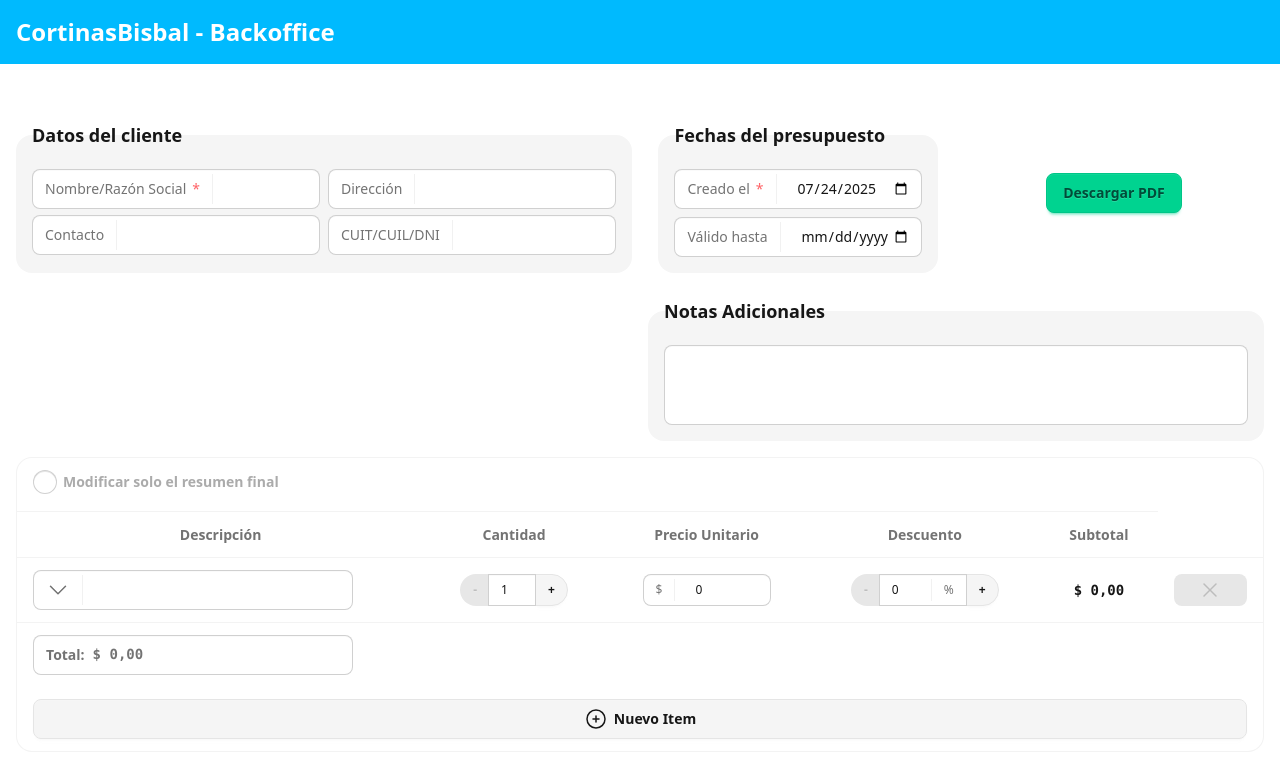
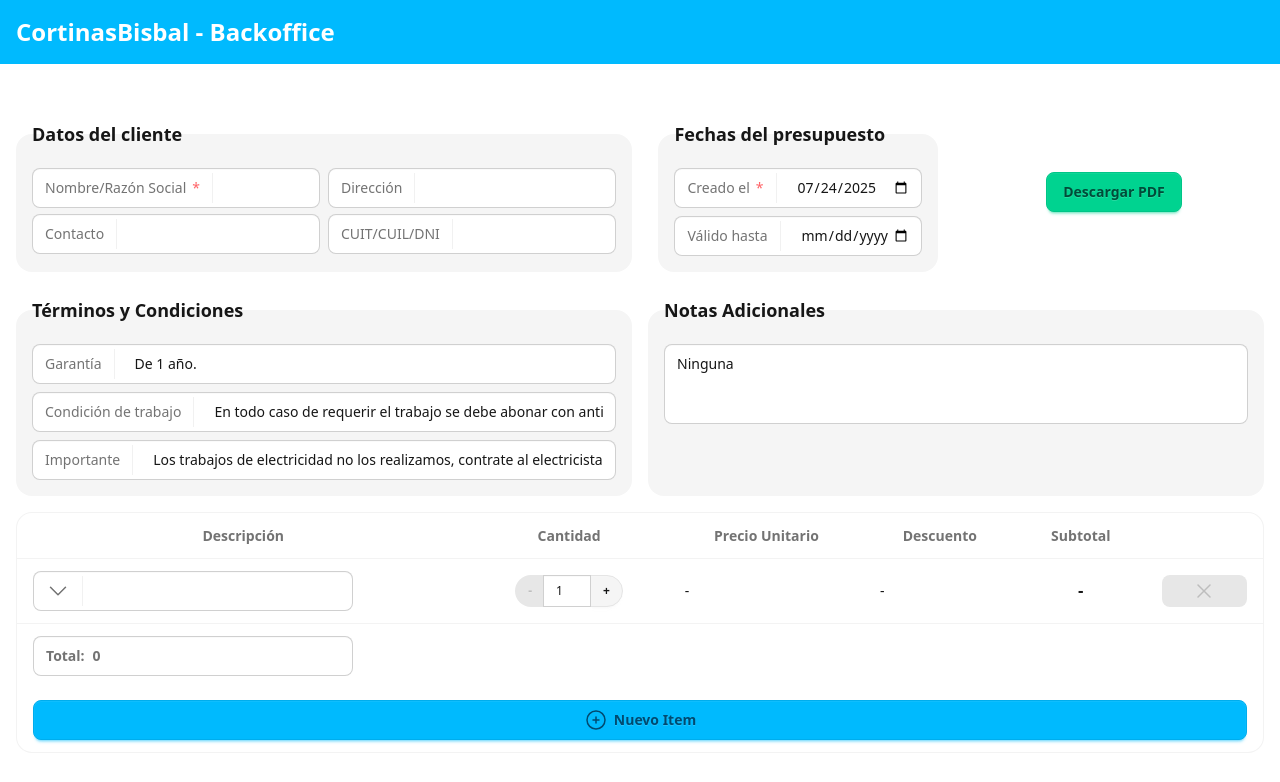
Before and after one commit to dapabe/cortinas-metalicas-bisbal, a Next.js app: page /backoffice in a window 1280 px wide. Shown: the top 782 px of the page. Built offline with nearby package versions, Linux system fonts and the light colour scheme.

Commit message:
[skip deploy] feat: update budget form and schema, improve PDF generation with new colors and subheader

```diff
--- a/src/components/form/HorizontalText.input.jsx
+++ b/src/components/form/HorizontalText.input.jsx
@@ -14,7 +14,7 @@ export function HorizontalTextInput({ label, isRequired = false, inputName }) {
 	return (
 		<label
 			aria-invalid={!!formState.errors[inputName] ? "true" : undefined}
-			className="input aria-[invalid]:input-error"
+			className="input aria-[invalid]:input-error w-full"
 		>
 			<span className="label">
 				{label}
--- a/src/components/pages/backoffice/BudgetTable.form.Row.jsx
+++ b/src/components/pages/backoffice/BudgetTable.form.Row.jsx
@@ -38,14 +38,17 @@ export function BudgetTableFormRow({ index }) {
  * @param {{index: number }} props
  */
 BudgetTableFormRow.InputDescription = function InputDescription({ index }) {
-	const { control, register, setValue } = useFormContext();
+	const { control, register, formState } = useFormContext();
 
 	const value = useWatch({ control, name: `list.${index}.description` });
 
 	// const [selected, setSelected] = useState(null);
 
 	return (
-		<label className="input input-md">
+		<label
+			aria-invalid={!!formState.errors?.list?.[index] ? "true" : undefined}
+			className="input input-md aria-[invalid]:input-error"
+		>
 			<button type="button" className="label">
 				<ChevronDownIcon className="size-6" />
 			</button>
@@ -235,7 +238,7 @@ BudgetTableFormRow.RowTotal = function RowTotal({ index }) {
  */
 BudgetTableFormRow.RemoveItem = function RemoveItem({ index }) {
 	const { control } = useFormContext();
-	const arr = useFieldArray({
+	const { remove } = useFieldArray({
 		control,
 		name: "list",
 	});
@@ -248,7 +251,7 @@ BudgetTableFormRow.RemoveItem = function RemoveItem({ index }) {
 			type="button"
 			disabled={items.length <= 1}
 			className="btn btn-sm btn-block btn-error"
-			onClick={() => arr.remove(index)}
+			onClick={() => remove(index)}
 		>
 			<XMarkIcon className="size-6" />
 		</button>
--- a/src/components/pages/backoffice/BudgetTable.form.jsx
+++ b/src/components/pages/backoffice/BudgetTable.form.jsx
@@ -20,7 +20,7 @@ export function BudgetTableForm() {
 	const methods = useForm({
 		/** @type {import("#/schemas/BudgetForm.schema").IBudgetForm} */
 		defaultValues: {
-			_onlyShowTotal: false,
+			_onlyShowTotal: true,
 			createdAt: new Date().toISOString().split("T")[0],
 			validUntil: null,
 			clientName: "",
@@ -29,7 +29,7 @@ export function BudgetTableForm() {
 			clientID: "",
 			list: [],
 			total: "0",
-			notes: "",
+			notes: "Ninguna",
 			warranty: "De 1 año.",
 			workCompletion:
 				"En todo caso de requerir el trabajo se debe abonar con anticipación el 60% y el 40% restante al finalizar el trabajo.",
@@ -73,7 +73,7 @@ export function BudgetTableForm() {
 						</div>
 					</fieldset>
 
-					<fieldset className="col-span-4 md:col-span-2 lg:col-span-1 fieldset bg-base-200 p-4 rounded-box  m-auto">
+					<fieldset className="col-span-4 md:col-span-2 lg:col-span-1 fieldset bg-base-200 p-4 rounded-box m-auto">
 						<legend className="fieldset-legend text-lg">
 							Fechas del presupuesto
 						</legend>
@@ -92,8 +92,26 @@ export function BudgetTableForm() {
 							</label>
 							<label className="input">
 								<span className="label">Válido hasta</span>
-								<input type="date" {...methods.register("validUntil")} />
+								<input
+									type="date"
+									// min={new Date().toISOString().split("T")[0]}
+									{...methods.register("validUntil")}
+								/>
 							</label>
+						</div>
+					</fieldset>
+
+					<fieldset className="col-span-4 md:col-span-2 fieldset bg-base-200 p-4 rounded-box">
+						<legend className="fieldset-legend text-lg">
+							Términos y Condiciones
+						</legend>
+						<div className="flex flex-col w-full gap-2">
+							<HorizontalTextInput label="Garantía" inputName="warranty" />
+							<HorizontalTextInput
+								label="Condición de trabajo"
+								inputName="workCompletion"
+							/>
+							<HorizontalTextInput label="Importante" inputName="important" />
 						</div>
 					</fieldset>
 
@@ -117,8 +135,8 @@ export function BudgetTableForm() {
 				<div className="overflow-x-auto rounded-box border border-base-content/5 bg-base-100">
 					<table className="table">
 						<thead>
-							<tr>
-								<th>
+							{/* <tr> */}
+							{/* <th>
 									<label className="label">
 										<input
 											type="checkbox"
@@ -127,10 +145,9 @@ export function BudgetTableForm() {
 										/>
 										Modificar solo el resumen final
 									</label>
-								</th>
-								<th colSpan={3}></th>
-								<th colSpan={1}></th>
-							</tr>
+								</th> */}
+							{/* <th colSpan={1}></th> */}
+							{/* </tr> */}
 							<tr className="[&>th]:text-center">
 								<th>{BudgetConfig.TableHeader.Description}</th>
 								<th>{BudgetConfig.TableHeader.Quantity}</th>
@@ -170,6 +187,7 @@ BudgetTableForm.ItemList = function ItemList() {
 
 	useEffect(() => {
 		if (!list.length) {
+			// for (let index = 0; index < 30; index++) {
 			arr.append({
 				description: "",
 				quantity: "1",
@@ -203,13 +221,11 @@ BudgetTableForm.TableResult = function TableResult() {
 		[formList]
 	);
 
-	useEffect(() => {
-		if (!_onlyShowTotal && formList.length)
-			setValue("total", displayedTotal.toString());
-		return () => setValue("total", displayedTotal.toString());
-	}, [_onlyShowTotal, formList]);
-
-	if (!formList.length) return null;
+	// useEffect(() => {
+	// 	if (!_onlyShowTotal && formList.length)
+	// 		setValue("total", displayedTotal.toString());
+	// 	return () => setValue("total", displayedTotal.toString());
+	// }, [_onlyShowTotal, formList]);
 
 	return (
 		<td colSpan={"100%"}>
@@ -243,7 +259,7 @@ BudgetTableForm.AddItem = function AddItem() {
 		<td colSpan={"100%"} className="text-center">
 			<button
 				type="button"
-				className="btn btn-block"
+				className="btn btn-block btn-info"
 				onClick={() =>
 					append({
 						description: "",
--- a/src/constants/budget.config.js
+++ b/src/constants/budget.config.js
@@ -1,3 +1,5 @@
+import { rgb } from "pdf-lib";
+
 export const BudgetConfig = {
 	Titles: {
 		Table: "DETALLE DE PRODUCTOS Y SERVICIOS",
@@ -17,6 +19,10 @@ export const BudgetConfig = {
 			createdAt: "createdAt",
 			validUntil: "validUntil",
 		},
+		Colors: {
+			SubHeaderText: rgb(0.16, 0.38, 0.6),
+			SubHeaderBG: rgb(0.92, 0.94, 0.96),
+		},
 		FontSizes: {
 			SM: 10,
 			MD: 12,
--- a/src/schemas/BudgetForm.schema.js
+++ b/src/schemas/BudgetForm.schema.js
@@ -1,7 +1,7 @@
 import z3 from "zod";
 
 const BudgetItemSchema = z3.object({
-	description: z3.string(),
+	description: z3.string().trim().min(3),
 	price: z3.coerce.number().min(0),
 	quantity: z3.coerce.number().min(1),
 	discount: z3.coerce.number().min(0).max(100),
@@ -9,9 +9,10 @@ const BudgetItemSchema = z3.object({
 });
 
 export const BudgetFormSchema = z3.object({
+	_onlyShowTotal: z3.boolean(),
 	createdAt: z3.coerce.date(),
 	validUntil: z3.coerce.date().nullable(),
-	clientName: z3.string().min(3),
+	clientName: z3.string().trim().min(3),
 	clientLocation: z3.string().optional(),
 	clientContact: z3.string().optional(),
 	clientID: z3.string().optional(),
@@ -28,10 +29,5 @@ export const BudgetFormSchema = z3.object({
  */
 
 /**
- *  @typedef {Object} AUX
- *  @property {boolean} _onlyShowTotal
+ *  @typedef {z3.infer<typeof BudgetFormSchema>} IBudgetForm
  */
-
-/**
- *  @typedef {AUX & z3.infer<typeof BudgetFormSchema>} IBudgetForm
- */
--- a/src/stores/budget.store.js
+++ b/src/stores/budget.store.js
@@ -18,6 +18,8 @@ import fontkit from "@pdf-lib/fontkit";
  * @property {{
  * 	SegoeUIBoldFont: PDFFont,
  * }} _PDFConfigs
+ * @property {(page: PDFPage, yPos: number, text: string)=> void} drawSubHeader
+ * @property {(page: PDFPage, yPos: number)=>void} drawTextDecoration
  * @property {(page: PDFPage, data: import("../schemas/BudgetForm.schema").IBudgetForm)=> number} createProductTable
  * @property {(data: import("../schemas/BudgetForm.schema").IBudgetForm) => void} generatePDF
  */
@@ -32,7 +34,7 @@ import fontkit from "@pdf-lib/fontkit";
 const currencyIntl = new Intl.NumberFormat("es-AR", {
 	style: "currency",
 	currency: "ARS",
-	minimumFractionDigits: 2,
+	minimumFractionDigits: 0,
 	maximumFractionDigits: 2,
 });
 /**	@param {Date} date */
@@ -95,10 +97,8 @@ export const useBudgetStore = create((set, get) => ({
 
 		const firstPage = doc.getPages()[0];
 
-		const tableHeight = get().createProductTable(firstPage, data);
+		let tableHeight = get().createProductTable(firstPage, data);
 		// const calculatedHeight = 200 - tableHeight;
-
-		const textWithMargin = BudgetConfig.PDF.LayoutSizes.Margin.Left + 2;
 
 		// [
 		// 	{ txt: BudgetConfig.Titles.Notes, y: 250 },
@@ -110,35 +110,67 @@ export const useBudgetStore = create((set, get) => ({
 		// 		y: x.y - calculatedHeight,
 		// 	});
 		// });
+		tableHeight -= 32;
+		get().drawSubHeader(firstPage, tableHeight, BudgetConfig.Titles.Notes);
+		tableHeight -= 24;
+		firstPage.drawText(data.notes, {
+			x: BudgetConfig.PDF.LayoutSizes.Margin.Left,
+			y: tableHeight,
+			size: BudgetConfig.PDF.FontSizes.SM,
+		});
 
 		const bytes = await doc.save();
 		const blob = new Blob([bytes], { type: "application/pdf" });
 		window.open(URL.createObjectURL(blob));
 	},
 
+	drawSubHeader: (page, yPos, text) => {
+		page.drawText(text, {
+			x: BudgetConfig.PDF.LayoutSizes.Margin.Left + 2,
+			y: yPos,
+			size: BudgetConfig.PDF.FontSizes.MD,
+			color: BudgetConfig.PDF.Colors.SubHeaderText,
+		});
+		get().drawTextDecoration(page, yPos);
+	},
+
+	drawTextDecoration: (page, yPos) => {
+		page.drawLine({
+			thickness: 1,
+			color: BudgetConfig.PDF.Colors.SubHeaderText,
+			start: {
+				x: BudgetConfig.PDF.LayoutSizes.Margin.Left,
+				y: yPos - 11,
+			},
+			end: {
+				x: page.getWidth() - BudgetConfig.PDF.LayoutSizes.Margin.Left,
+				y: yPos - 11,
+			},
+		});
+	},
+
 	createProductTable: (page, data) => {
 		let fixedHeight = 20;
-		let initialHeight = 500;
+		let initialHeight = 540;
 		let totalHeight = initialHeight;
+		const mVertical = 50;
 
+		const addPage = () => {
+			const p = page.doc.addPage();
+			totalHeight = p.getHeight();
+			return p;
+		};
+
+		get().drawSubHeader(page, totalHeight, BudgetConfig.Titles.Table);
+		totalHeight -= fixedHeight + 12;
 		page.drawRectangle({
 			x: BudgetConfig.PDF.LayoutSizes.Margin.Left,
 			y: totalHeight - 12,
-			color: rgb(0.92, 0.94, 0.96),
+			color: BudgetConfig.PDF.Colors.SubHeaderBG,
 			height: fixedHeight + 12,
 			width: page.getWidth() - BudgetConfig.PDF.LayoutSizes.Margin.Left * 2,
 		});
-		page.drawLine({
-			thickness: 0.5,
-			start: {
-				x: BudgetConfig.PDF.LayoutSizes.Margin.Left,
-				y: totalHeight - 12,
-			},
-			end: {
-				x: page.getWidth() - BudgetConfig.PDF.LayoutSizes.Margin.Left,
-				y: totalHeight - 12,
-			},
-		});
+
 		page.drawText(BudgetConfig.TableHeader.Description, {
 			x: BudgetConfig.PDF.LayoutSizes.Margin.Left + 2,
 			y: totalHeight,
@@ -157,7 +189,9 @@ export const useBudgetStore = create((set, get) => ({
 
 		totalHeight -= fixedHeight + 12;
 
-		data.list.forEach((item, idx) => {
+		data.list.forEach((item) => {
+			if (totalHeight - fixedHeight < mVertical) page = addPage();
+
 			page.drawText(item.description, {
 				x: BudgetConfig.PDF.LayoutSizes.Margin.Left + 2,
 				y: totalHeight,
@@ -169,25 +203,33 @@ export const useBudgetStore = create((set, get) => ({
 				y: totalHeight,
 				size: BudgetConfig.PDF.FontSizes.SM,
 			});
-			page.drawText(currencyIntl.format(item.subtotal), {
-				x: 500,
-				y: totalHeight,
-				size: BudgetConfig.PDF.FontSizes.SM,
-			});
+
+			// if (!data._onlyShowTotal) {
+			// page.drawText(currencyIntl.format(item.subtotal), {
+			// 	x: 500,
+			// 	y: totalHeight,
+			// 	size: BudgetConfig.PDF.FontSizes.SM,
+			// });
+			// }
+
 			totalHeight -= fixedHeight;
 		});
+		if (totalHeight - fixedHeight < mVertical) page = addPage();
+
 		totalHeight -= 12;
+		// Result footer
 		page.drawRectangle({
 			x: BudgetConfig.PDF.LayoutSizes.Margin.Left,
 			y: totalHeight - 12,
-			color: rgb(0.92, 0.94, 0.96),
+			color: BudgetConfig.PDF.Colors.SubHeaderBG,
 			height: fixedHeight + 12,
-			width: page.getWidth() - 232,
+			width: page.getWidth() - BudgetConfig.PDF.LayoutSizes.Margin.Left * 2,
 		});
 		page.drawText(BudgetConfig.Titles.BudgetTotal, {
 			x: BudgetConfig.PDF.LayoutSizes.Margin.Left + 2,
 			y: totalHeight,
 			size: BudgetConfig.PDF.FontSizes.MD,
+			color: BudgetConfig.PDF.Colors.SubHeaderText,
 		});
 		page.drawText(currencyIntl.format(data.total), {
 			x: 400,
```
